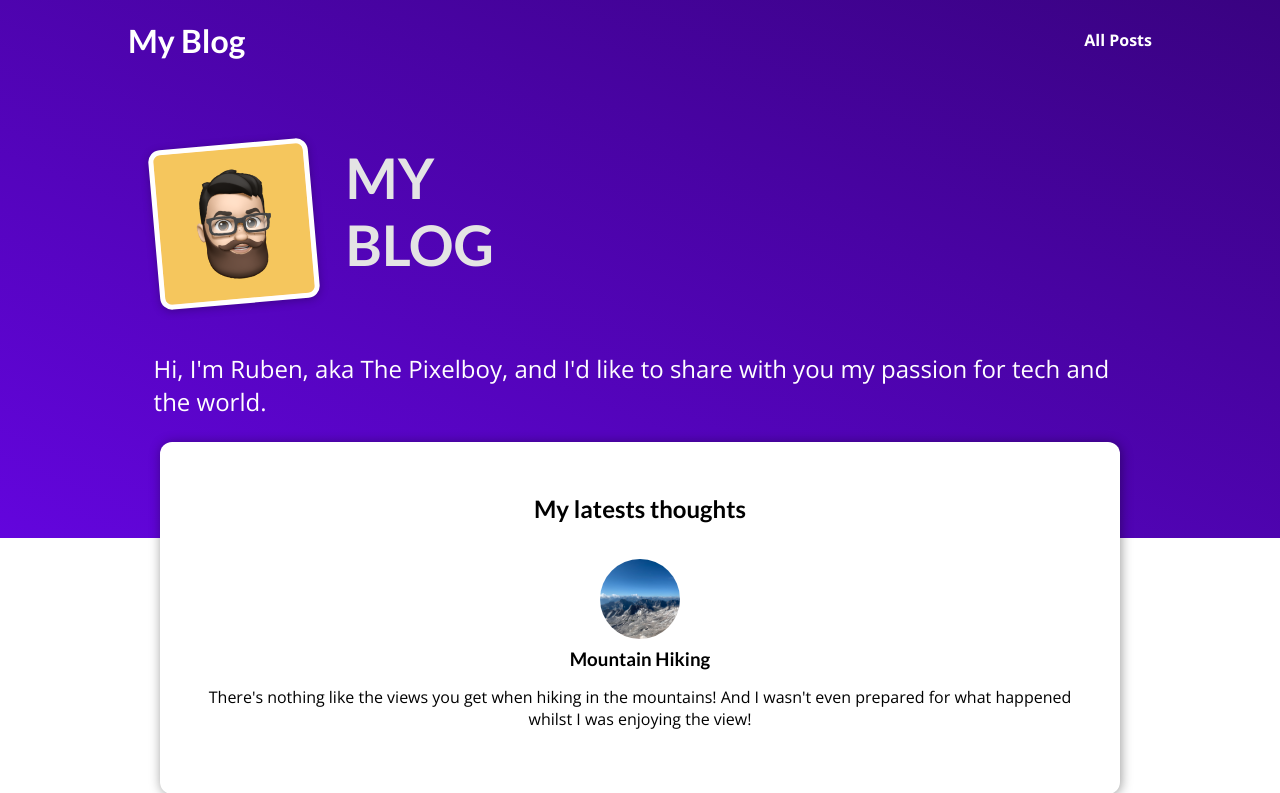
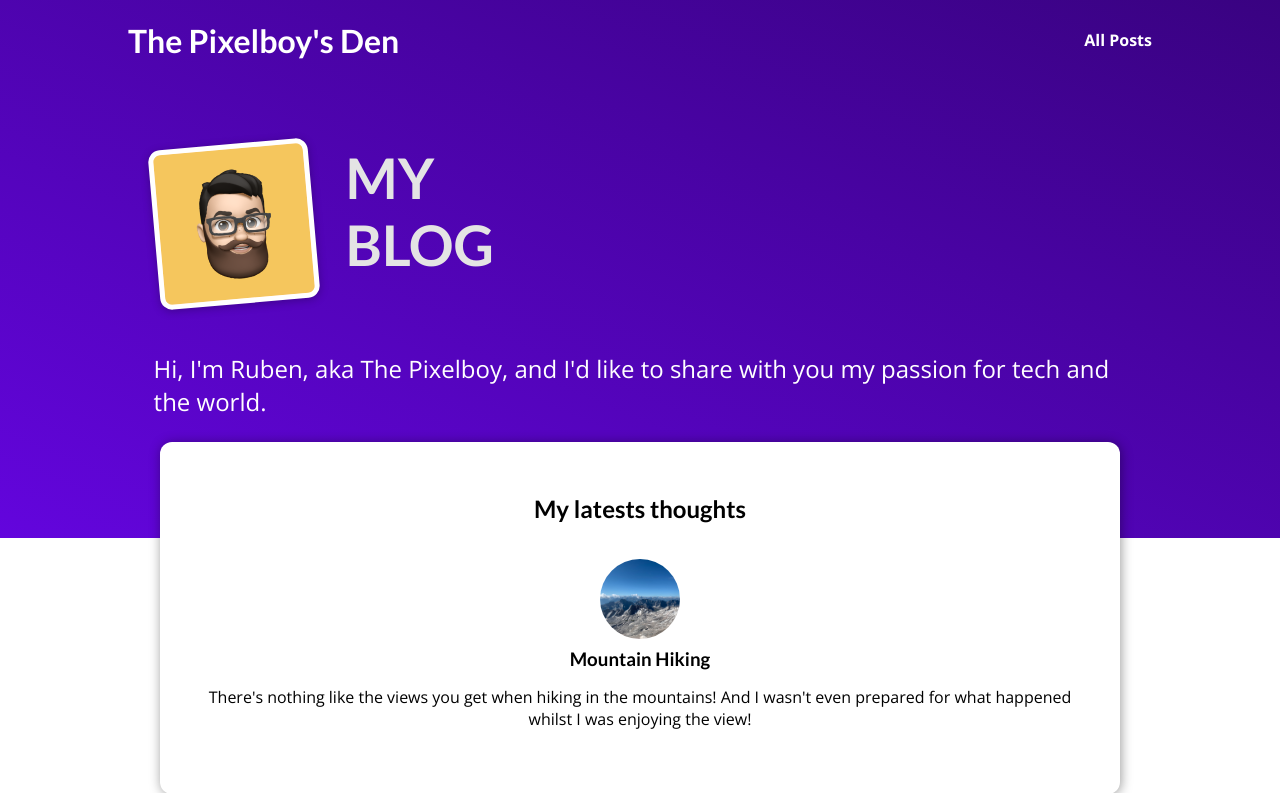
Before and after one commit to thepixelboy/django-personal-blog, a Django app: page / in a window 1280 px wide. Shown: the top 793 px of the page. Run offline with Django 3.2, Linux system fonts and the light colour scheme.

Commit message:
feast: link the pages

```diff
--- a/blog/templates/blog/includes/post.html
+++ b/blog/templates/blog/includes/post.html
@@ -1,7 +1,7 @@
 {% load static %}
 <li>
       <article class="post">
-          <a href="">
+          <a href="{% url "single-post-page" "the-mountains" %}">
             <img src="{% static "blog/images/mountains.jpg" %}" alt="Mountain Hiking" />
             <div class="post__content">
               <h3>Mountain Hiking</h3>
--- a/templates/base.html
+++ b/templates/base.html
@@ -10,9 +10,9 @@
 </head>
 <body>
     <header id="main-navigation">
-    <h1><a href="">My Blog</a></h1>
+    <h1><a href="{% url "starting-page" %}">The Pixelboy's Den</a></h1>
     <nav>
-      <a href="">All Posts</a>
+      <a href="{% url "posts-page" %}">All Posts</a>
     </nav>
   </header>
   {% block body %}{% endblock %}
```
